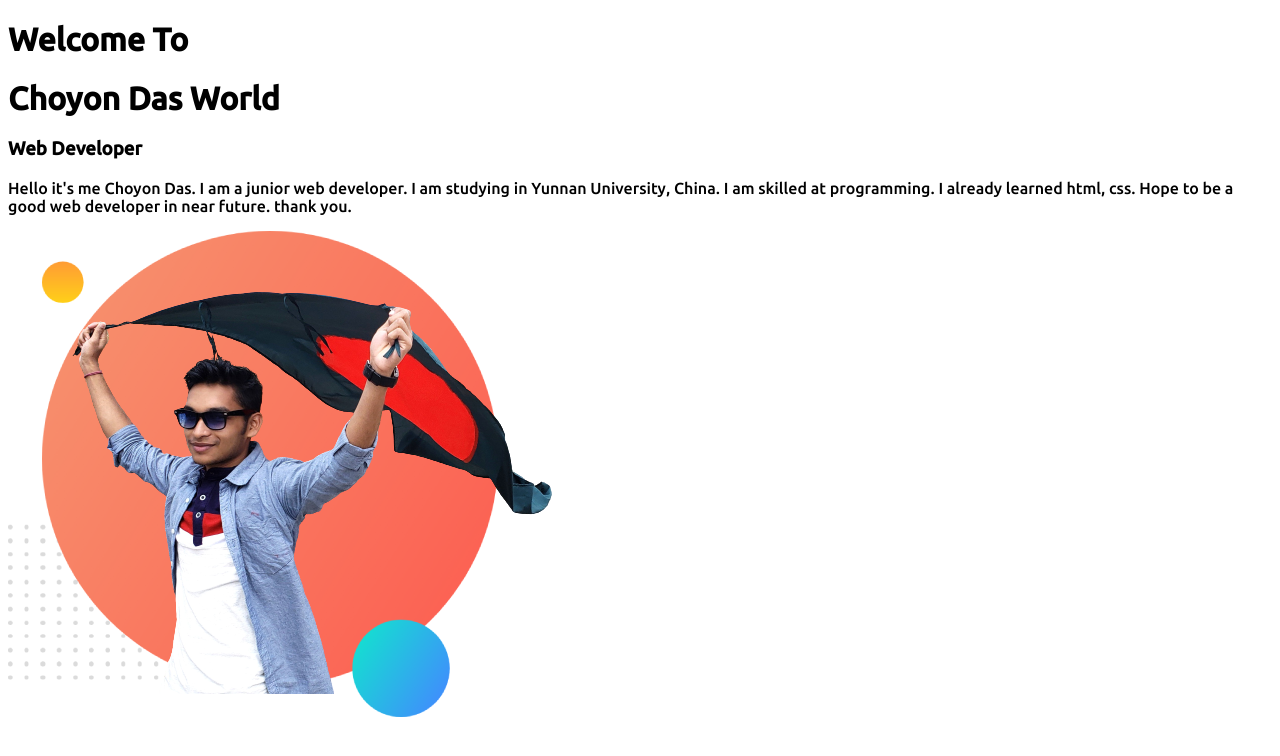
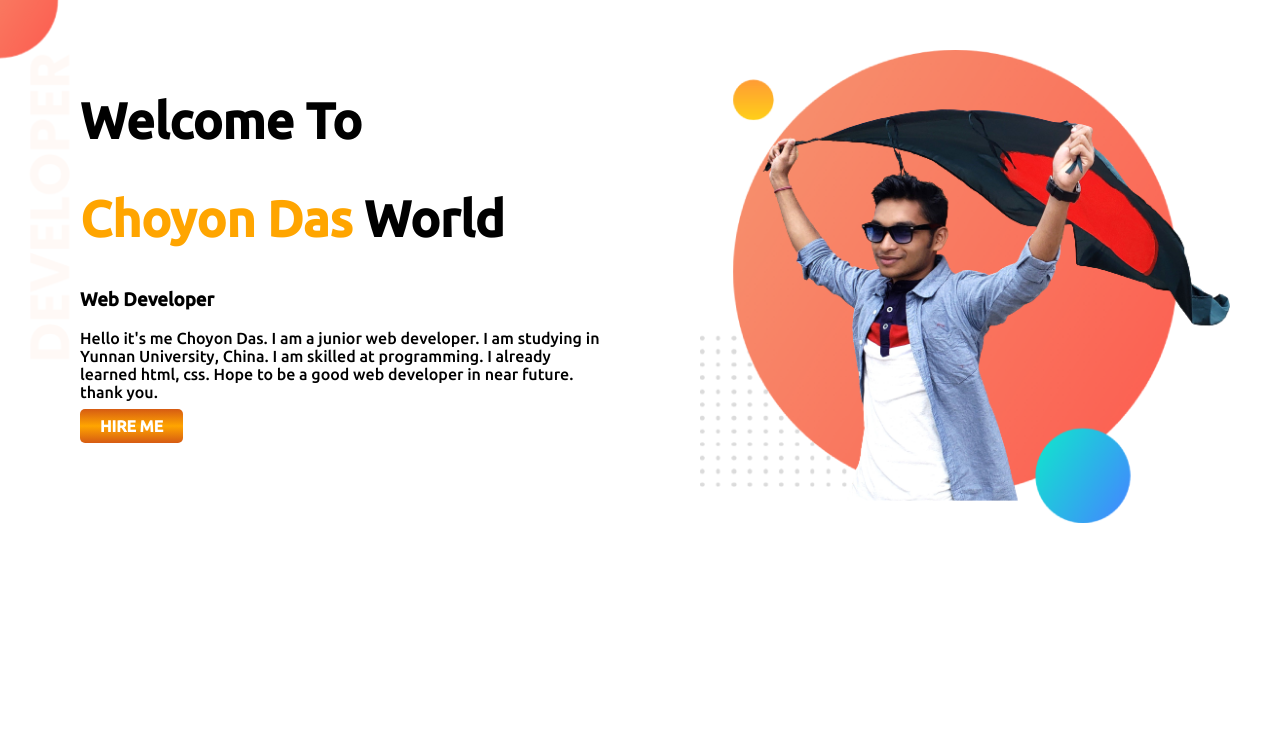
Before and after one commit to choyondas/portfolio, a plain HTML site: page index.html in a window 1280 px wide. Drawn offline with Linux system fonts and the light colour scheme.

Commit message:
first page

```diff
--- a/index.html
+++ b/index.html
@@ -9,15 +9,22 @@
     <link rel="preconnect" href="https://fonts.googleapis.com">
     <link rel="preconnect" href="https://fonts.gstatic.com" crossorigin>
     <link href="https://fonts.googleapis.com/css2?family=Ubuntu:wght@500&display=swap" rel="stylesheet">
+    <link rel="shortcut icon" href="image/choyon.png" type="image/x-icon">
     <link rel="stylesheet" href="style.css">
 </head>
 
 <body>
-    <h1>Welcome To</h1>
-    <h1>Choyon Das World</h1>
-    <h3>Web Developer</h3>
-    <p>Hello it's me Choyon Das. I am a junior web developer. I am studying in Yunnan University, China. I am skilled at programming. I already learned html, css. Hope to be a good web developer in near future. thank you.</p>
-    <img src="image/choyon.png" alt="">
+
+    <section class="top-banner">
+        <div class="half-width">
+            <h1>Welcome To</h1>
+            <h1><span>Choyon Das</span> World</h1>
+            <h3>Web Developer</h3>
+            <p>Hello it's me Choyon Das. I am a junior web developer. I am studying in Yunnan University, China. I am skilled at programming. I already learned html, css. Hope to be a good web developer in near future. thank you.</p>
+            <a class="button" href="https://www.linkedin.com/in/choyon-das-002a82201/" target="_blank">HIRE ME</a>
+        </div>
+        <div class="half-width "><img src="image/choyon.png " alt=" "></div>
+    </section>
 
 </body>
 
--- a/style.css
+++ b/style.css
@@ -1,3 +1,41 @@
 body {
     font-family: 'Ubuntu', sans-serif;
+    margin: 0;
 }
+
+span {
+    color: orange;
+}
+
+h1 {
+    font-size: 50px;
+}
+
+section {
+    display: flex;
+    padding: 20px;
+}
+
+.half-width {
+    width: 50%;
+    padding: 30px;
+    margin-left: 30px;
+}
+
+.half-width img {
+    width: 100%;
+}
+
+.button {
+    text-decoration: none;
+    background-image: linear-gradient(rgb(214, 91, 19), orange, rgb(214, 91, 19));
+    padding: 8px 20px;
+    border-radius: 5px;
+    color: white;
+    font-weight: 700;
+}
+
+.top-banner {
+    background-image: url(image/top-banner.png);
+    background-repeat: no-repeat;
+}
```
